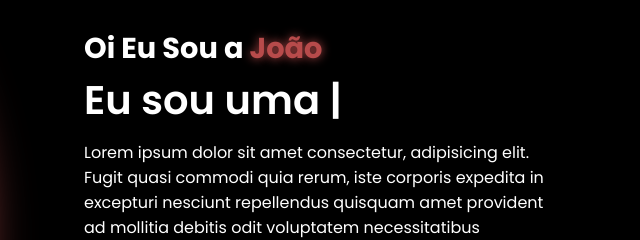
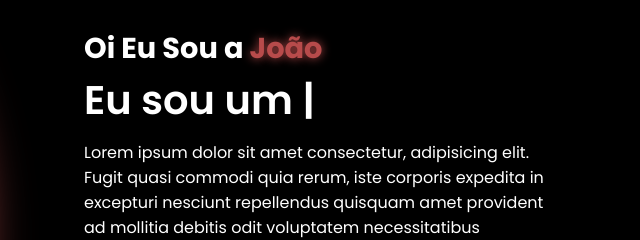
Before and after one commit to bapzan/bapzan.github.io, a plain HTML site: page index.html in a window 1280 px wide. Shown: the part 166-406 px from the top of the page, 620-1260 px from the left. Drawn offline with Linux system fonts and the light colour scheme.

Commit message:
Update index.html

```diff
--- a/index.html
+++ b/index.html
@@ -42,7 +42,7 @@
           </div>
           <div class="content">
               <h1 data-aos="fade-left" >Oi Eu Sou a <span>João</span></h1>
-              <div class="typewriter" >Eu sou uma <span class="typewriter-text"></span><label for="">|</label></div>
+              <div class="typewriter" >Eu sou um <span class="typewriter-text"></span><label for="">|</label></div>
               <p >Lorem ipsum dolor sit amet consectetur, adipisicing elit. Fugit quasi commodi quia rerum, iste corporis expedita in excepturi nesciunt repellendus quisquam amet provident ad mollitia debitis odit voluptatem necessitatibus tempora.</p>
               <div class="social-links">
                   <a href="#"><i class="fa-brands fa-github"></i></a>
```
